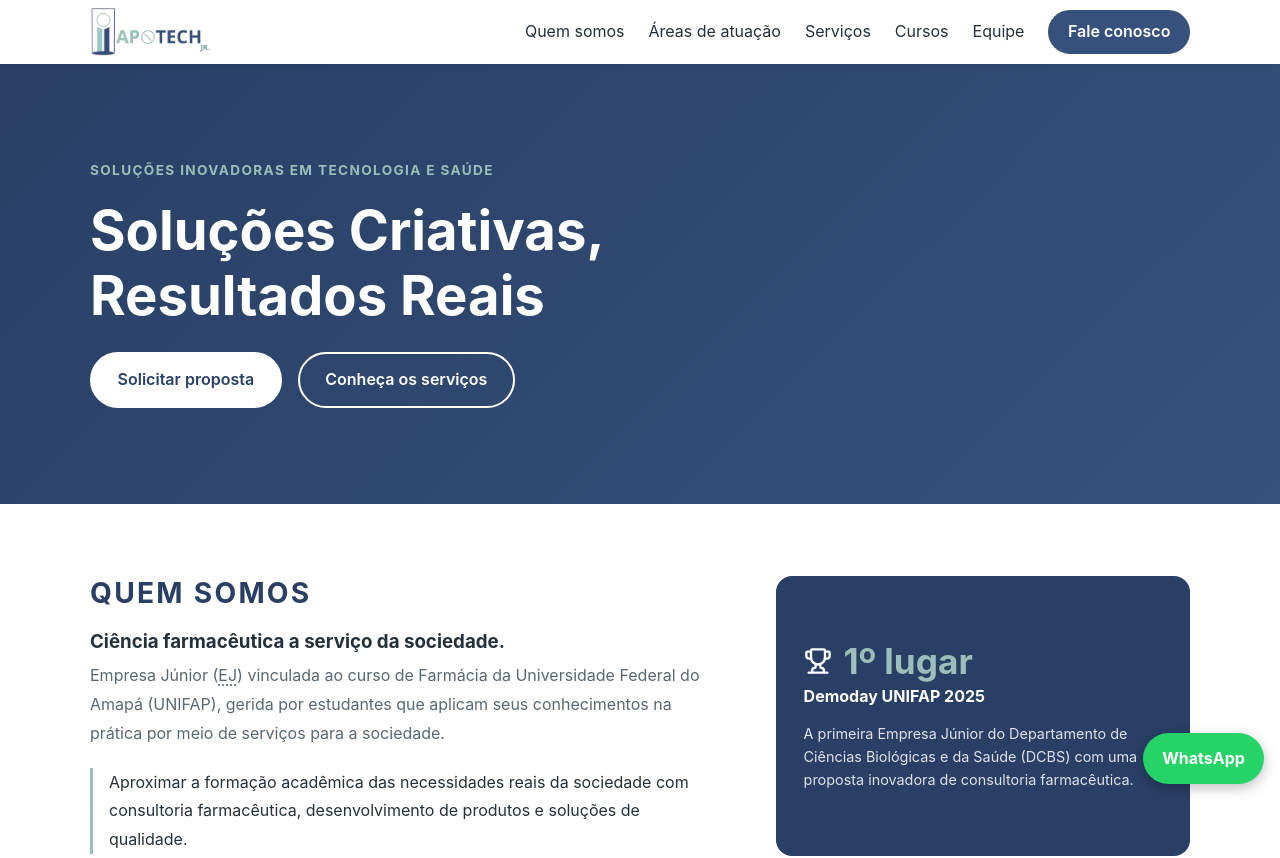
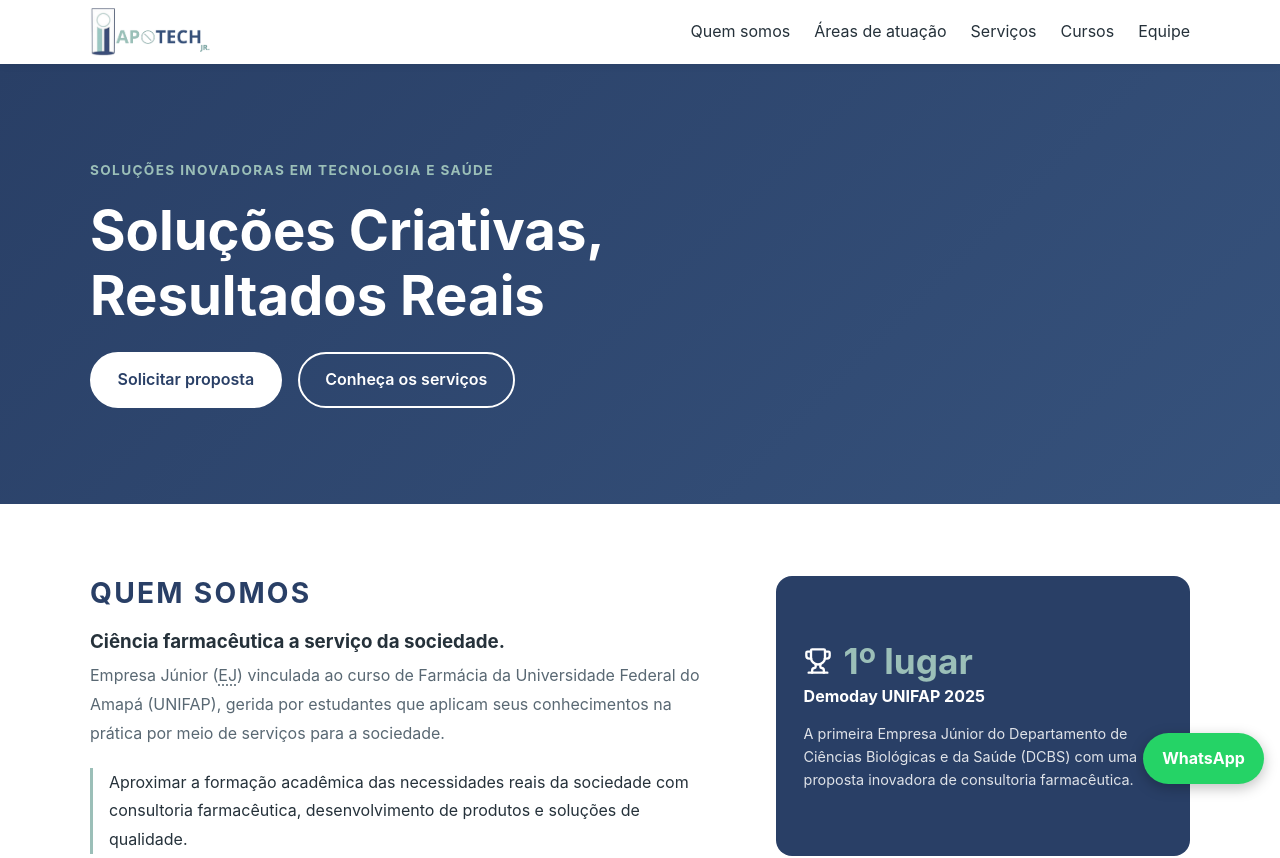
Before and after one commit to paula-maria/apotech-site, a React (Vite) app: page / in a window 1280 px wide. Shown: the top 858 px of the page. Built offline with nearby package versions, Linux system fonts and the light colour scheme.

Commit message:
refactor: remove contact link from Header component for improved navigation clarity

```diff
--- a/src/components/Header.tsx
+++ b/src/components/Header.tsx
@@ -1,7 +1,6 @@
 import { useState } from 'react'
 import { Link } from 'react-router-dom'
 import { Menu, X } from 'lucide-react'
-import { contato } from '../data/content'
 
 const links = [
   ['/#quem-somos', 'Quem somos'],
@@ -35,15 +34,6 @@ export default function Header() {
               {label}
             </Link>
           ))}
-          <a
-            href={`https://wa.me/${contato.telefones[0].numero}`}
-            className="btn btn-small"
-            target="_blank"
-            rel="noreferrer"
-            onClick={() => setAberto(false)}
-          >
-            Fale conosco
-          </a>
         </nav>
       </div>
     </header>
```
